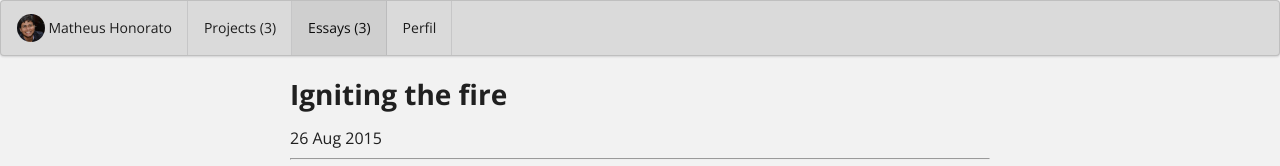
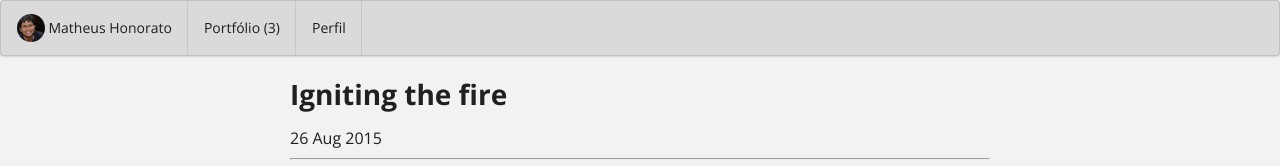
Before and after one commit to MatheusHonorato/matheushonorato.github.io, a Jekyll site: the page built from essays/2015-08-26.md, in a window 1280 px wide. Shown: the top 166 px of the page. Built offline with Jekyll 4.4.1, drawn with Linux system fonts in a browser that asks for light colours.

Commit message:
up navbar

```diff
--- a/_data/bio.json
+++ b/_data/bio.json
@@ -48,7 +48,7 @@
       ]
     },
     {
-      "name": "Desenvolvimento web",
+      "name": "Desenvolvimento web.",
       "keywords": [
         "Front-end",
         "Back-end"
--- a/_includes/menubar.html
+++ b/_includes/menubar.html
@@ -11,10 +11,10 @@
       <img class="ui avatar image" src="{{ site.data.bio.basics.picture }}"><span>{{ site.data.bio.basics.name }}</span>
     </a>
     {% if num_projects > 0 %}
-    <a href="{{ site.baseurl }}/projects" class=" {% if include.active == "projects" %} active {% endif %}item">Projects ({{ num_projects }})</a>
+    <a href="{{ site.baseurl }}/projects" class=" {% if include.active == "projects" %} active {% endif %}item">Portfólio ({{ num_projects }})</a>
     {% endif %}
     {% if num_essays > 0 %}
-    <a href="{{ site.baseurl }}/essays" class=" {% if include.active == "essays" %} active {% endif %} item">Essays ({{ num_essays }})</a>
+    <!--<a href="{{ site.baseurl }}/essays" class=" {% if include.active == "essays" %} active {% endif %} item">Essays ({{ num_essays }})</a>-->
     {% endif %}
     <a href="{{ site.baseurl }}/bio" class=" {% if include.active == "bio" %} active {% endif %} item">{{ site.bio-page-label }}</a>
   </nav>
```
